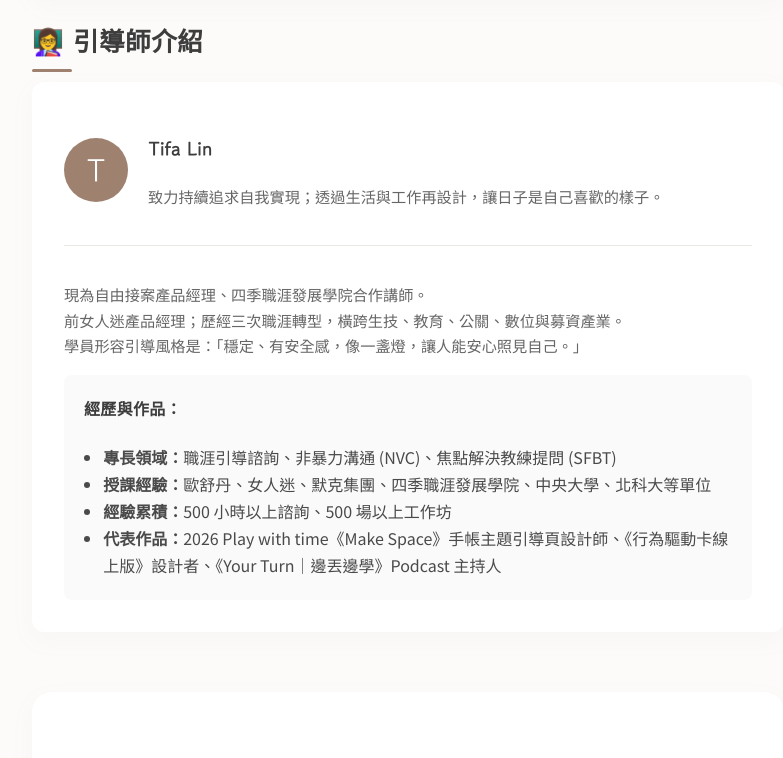
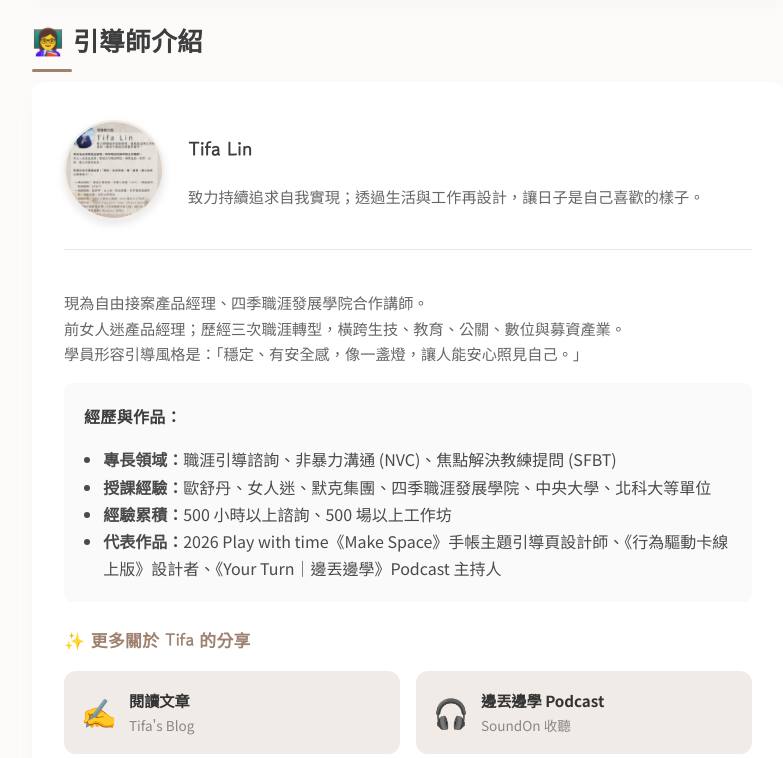
Before and after one commit to anita053133/reading-room-2026, a plain HTML site: page index.html in a window 1280 px wide. Shown: the part 2842-3600 px from the top of the page, without its empty margins (232-1015 px from the left). Drawn offline with Linux system fonts and the light colour scheme.

Commit message:
Add files via upload

```diff
--- a/index.html
+++ b/index.html
@@ -160,7 +160,9 @@
             <h2 class="section-title">👩‍🏫 引導師介紹</h2>
             <div class="bio-card">
                 <div class="bio-header">
-                    <div class="bio-avatar">T</div> <!-- 簡約文字頭像 -->
+                    <div class="bio-avatar-img">
+                        <img src="./instructor.jpg" alt="Tifa Lin">
+                    </div>
                     <div>
                         <h3>Tifa Lin</h3>
                         <p class="bio-slogan">致力持續追求自我實現；透過生活與工作再設計，讓日子是自己喜歡的樣子。</p>
@@ -181,6 +183,28 @@
                                 Turn｜邊丟邊學》Podcast 主持人</li>
                         </ul>
                     </div>
+
+                    <!-- 新增：延伸閱讀與 Podcast 區塊 -->
+                    <div class="bio-links-section">
+                        <h4>✨ 更多關於 Tifa 的分享</h4>
+                        <div class="bio-links-grid">
+                            <a href="https://tifalin.com/blog/" target="_blank" class="bio-link-card">
+                                <span class="link-icon">✍️</span>
+                                <div class="link-text">
+                                    <strong>閱讀文章</strong>
+                                    <span>Tifa's Blog</span>
+                                </div>
+                            </a>
+                            <a href="https://solink.soundon.fm/yourturn" target="_blank" class="bio-link-card">
+                                <span class="link-icon">🎧</span>
+                                <div class="link-text">
+                                    <strong>邊丟邊學 Podcast</strong>
+                                    <span>SoundOn 收聽</span>
+                                </div>
+                            </a>
+                        </div>
+                    </div>
+
                 </div>
             </div>
         </section>
--- a/style.css
+++ b/style.css
@@ -398,7 +398,7 @@
     flex-shrink: 0;
 }
 
-/* === Bio Section === */
+/* === Bio Section (更新照片與連結區塊) === */
 .bio-card {
     background: #fff;
     border-radius: 12px;
@@ -406,28 +406,33 @@
     box-shadow: var(--shadow-soft);
     display: flex;
     flex-direction: column;
-    gap: 20px;
+    gap: 24px;
+    /* 增加間距 */
 }
 
 .bio-header {
     display: flex;
     align-items: center;
-    gap: 20px;
+    gap: 24px;
     border-bottom: 1px solid var(--border-soft);
-    padding-bottom: 20px;
+    padding-bottom: 24px;
 }
 
-.bio-avatar {
-    width: 64px;
-    height: 64px;
-    background-color: var(--accent-brown);
-    color: #fff;
+/* 講師照片樣式 */
+.bio-avatar-img {
+    width: 100px;
+    height: 100px;
+    flex-shrink: 0;
     border-radius: 50%;
-    display: flex;
-    align-items: center;
-    justify-content: center;
-    font-size: 2rem;
-    font-family: var(--font-heading);
+    overflow: hidden;
+    border: 2px solid var(--accent-light);
+    box-shadow: 0 4px 10px rgba(0, 0, 0, 0.1);
+}
+
+.bio-avatar-img img {
+    width: 100%;
+    height: 100%;
+    object-fit: cover;
 }
 
 .bio-card p {
@@ -440,15 +445,81 @@
     background-color: #FAFAFA;
     padding: 20px;
     border-radius: 8px;
+    margin-bottom: 24px;
 }
 
 .bio-details h4 {
     margin-top: 0;
+    margin-bottom: 12px;
 }
 
 .bio-details ul {
     margin-bottom: 0;
     padding-left: 1.2rem;
+}
+
+/* 延伸連結區塊 */
+.bio-links-section h4 {
+    margin-top: 0;
+    margin-bottom: 16px;
+    font-size: 1.05rem;
+    color: var(--accent-brown);
+}
+
+.bio-links-grid {
+    display: grid;
+    grid-template-columns: repeat(2, 1fr);
+    gap: 16px;
+}
+
+.bio-link-card {
+    display: flex;
+    align-items: center;
+    gap: 12px;
+    background: var(--accent-light);
+    padding: 16px;
+    border-radius: 12px;
+    text-decoration: none;
+    color: var(--text-primary);
+    transition: all 0.2s ease;
+    border: 1px solid transparent;
+}
+
+.bio-link-card:hover {
+    background: #fff;
+    border-color: var(--accent-brown);
+    box-shadow: var(--shadow-soft);
+    transform: translateY(-2px);
+}
+
+.bio-link-card .link-icon {
+    font-size: 1.8rem;
+}
+
+.bio-link-card .link-text {
+    display: flex;
+    flex-direction: column;
+}
+
+.bio-link-card .link-text strong {
+    font-size: 0.95rem;
+    color: #333;
+}
+
+.bio-link-card .link-text span {
+    font-size: 0.85rem;
+    color: #888;
+}
+
+@media (max-width: 600px) {
+    .bio-header {
+        flex-direction: column;
+        text-align: center;
+    }
+
+    .bio-links-grid {
+        grid-template-columns: 1fr;
+    }
 }
 
 /* === Aesthetic Form === */
```
Also changed, not shown: instructor.jpg (added).
